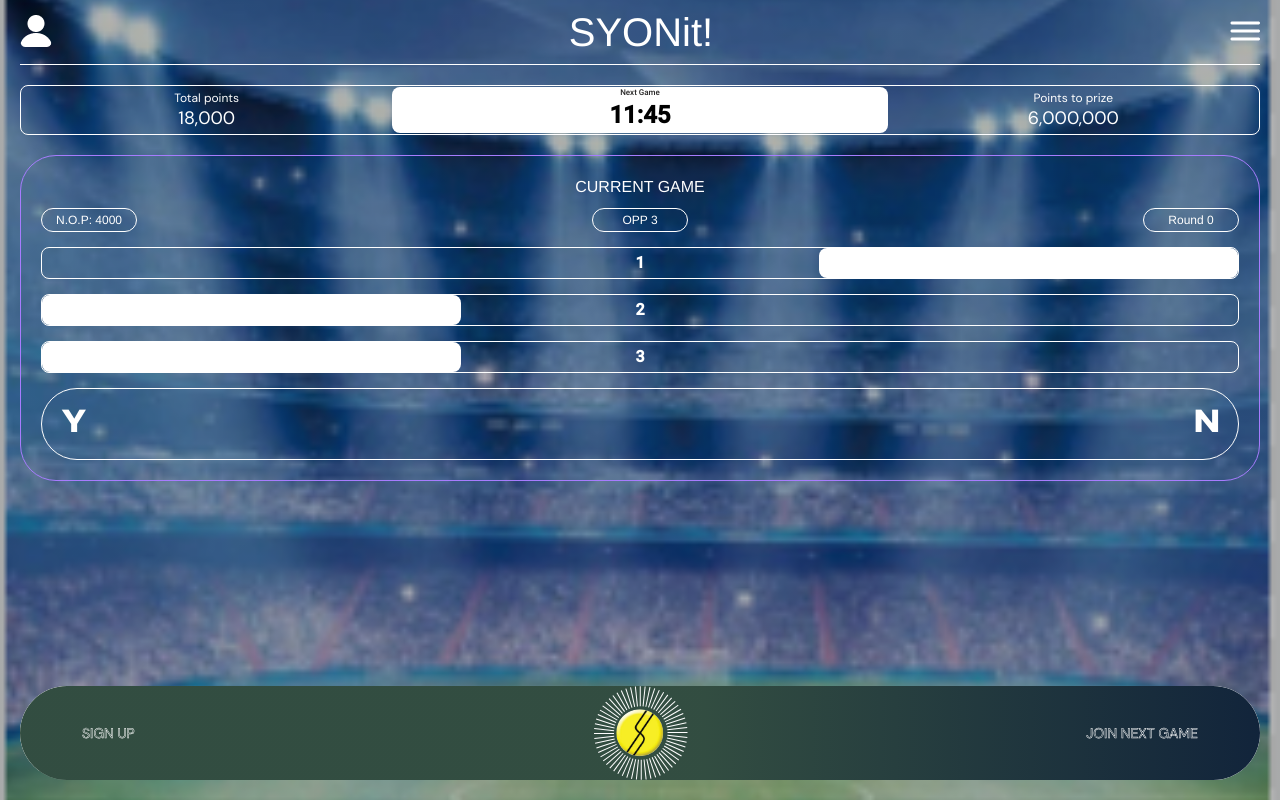
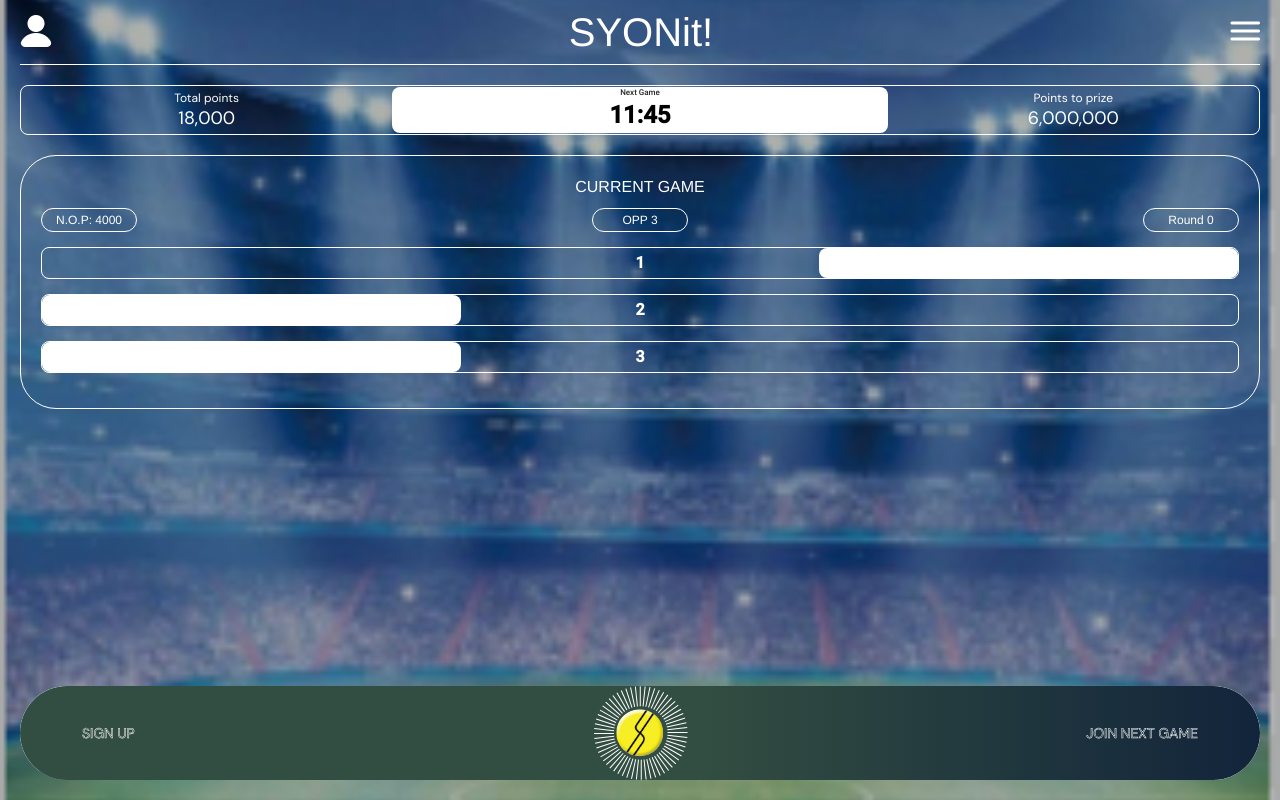
Before and after one commit to Rohberto/SYONIT, a Next.js app: page /Home in a window 1280 px wide. Built offline with nearby package versions, Linux system fonts and the light colour scheme; a web font is replaced by a local one.

Commit message:
restructuring

```diff
--- a/src/app/Home/home.css
+++ b/src/app/Home/home.css
@@ -30,8 +30,8 @@
 }
 .Home_screen{
     width: 100%;
-    min-height: 282px;
-    border: 1px solid hsla(260, 98%, 74%, 1);
+    min-height: 200px;
+    border: 1px solid #fff;
     border-radius: 36px;
     display: block;
     }
--- a/src/app/Home/page.js
+++ b/src/app/Home/page.js
@@ -96,11 +96,6 @@
       ))}
 
         </div>
-
-        <div className='game_buttons'>
-          <button className='game_button y_button'  onClick={handleYesClick} disabled={allRoundsPlayed}>Y</button>
-          <button className='game_button y_button' onClick={handleNoClick} disabled={allRoundsPlayed}>N</button>
-        </div>
       </div>
       </div>
     </div>
```
